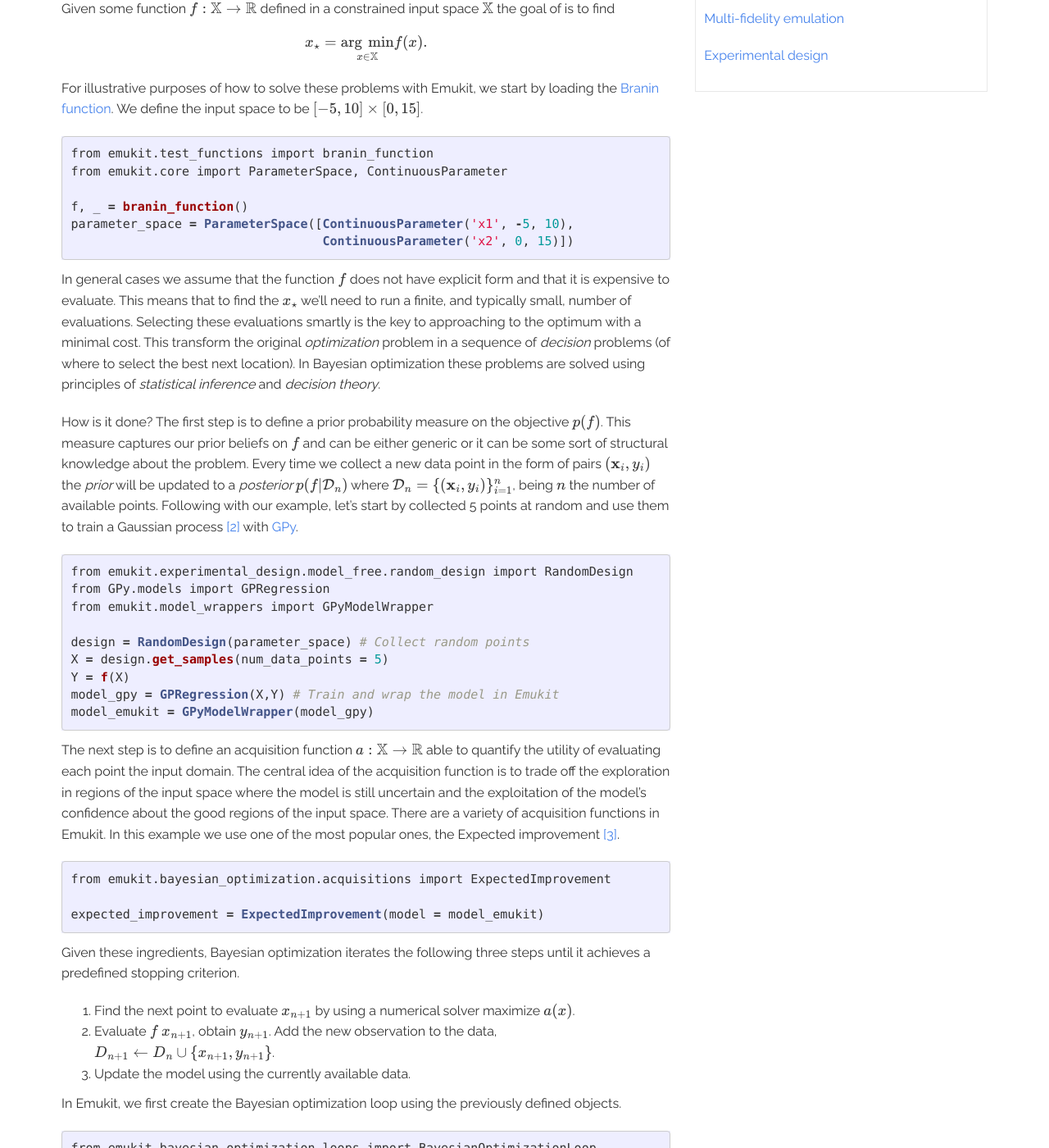
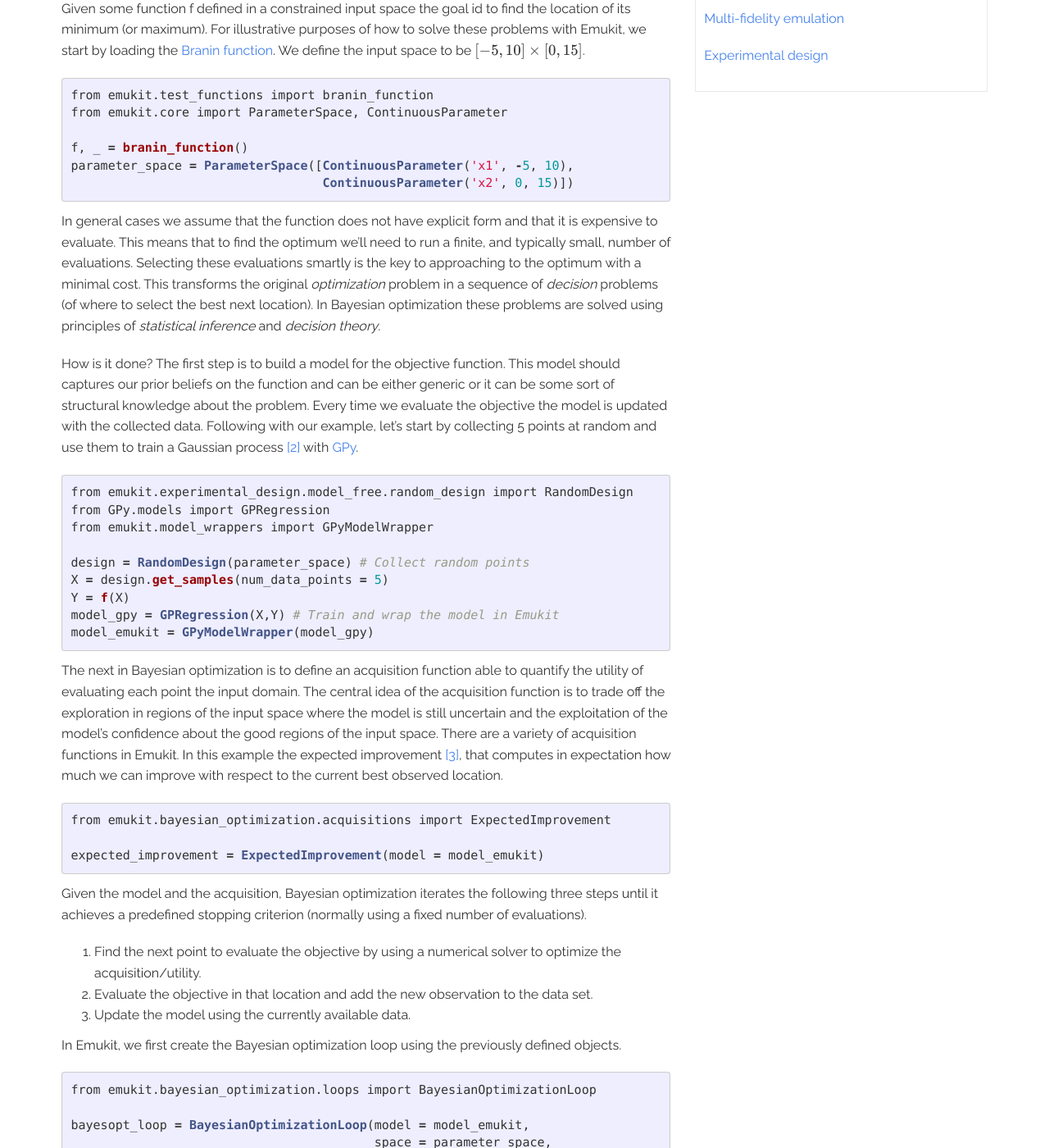
Before and after one commit to EmuKit/emukit, a Jekyll site: the page built from _posts/2016-06-12-bayesian-optimization.markdown, in a window 1280 px wide and 1400 px high, scrolled down 491 px. Shown: the whole window at 82% size. Built offline with Jekyll 4.4.1, drawn with Linux system fonts in a browser that asks for light colours; formulas are drawn with MathJax 3; some of the changed text lies outside the part shown.

Commit message:
incorporating feedback and adding image for multifidelity card

````diff
--- a/_posts/2016-06-12-bayesian-optimization.markdown
+++ b/_posts/2016-06-12-bayesian-optimization.markdown
@@ -12,16 +12,12 @@ expensive to evaluate.
 
 Bayesian optimization (see [[1]](#references-on-bayesian-optimization) for a review) focuses on global optimization problems
 where the objective is not directly accessible. This can be the case when evaluating the objective comes with a very high
-cost, *e. g.* training a large neural network in a large dataset, or because it is embodied in some physical process, *e. g.* optimizing a synthetic gene
+cost, *e.g.* training a large neural network in a large dataset, or because it is embodied in some physical process, *e. g.* optimizing a synthetic gene
 to over produce a protein in a cell. Other examples are problems in robotics, inference with intractable likelihoods,
 compilers optimization, etc.
 
-Given some function $$f: \mathbb{X} \rightarrow \mathbb{R}$$ defined in a constrained input space $$\mathbb{X}$$ the goal of
-is to find
-
-$$ x_{\star} =  \operatorname*{arg\:min}_{x \in \mathbb{X}} f(x). $$
-
-For illustrative purposes of how to solve these problems with Emukit, we start by loading the [Branin function](https://www.sfu.ca/~ssurjano/branin.html). We define the input space to be $$[-5,10]\times [0,15]$$.
+Given some function f defined in a constrained input space the goal id to find the location of its minimum (or maximum). For illustrative purposes of how to solve
+these problems with Emukit, we start by loading the [Branin function](https://www.sfu.ca/~ssurjano/branin.html). We define the input space to be $$[-5,10]\times [0,15]$$.
 
 ```python
 from emukit.test_functions import branin_function
@@ -32,17 +28,16 @@ parameter_space = ParameterSpace([ContinuousParameter('x1', -5, 10),
                                   ContinuousParameter('x2', 0, 15)])
 ```
 
-In general cases we assume that the function $$f$$ does not have explicit form and that it is expensive to evaluate. This means that to find the $$x_{\star}$$
+In general cases we assume that the function does not have explicit form and that it is expensive to evaluate. This means that to find the optimum
 we'll need to run a finite, and typically small, number of evaluations. Selecting these evaluations smartly is the key to approaching
-to the optimum with a minimal cost. This transform the original *optimization* problem in a
+to the optimum with a minimal cost. This transforms the original *optimization* problem in a
 sequence of *decision* problems (of where to select the best next location). In Bayesian optimization these problems
 are solved using principles of *statistical inference* and *decision theory*.
 
-How is it done? The first step is to define a prior probability measure on the objective $$p(f)$$. This measure
-captures our prior beliefs on $$f$$ and can be either generic or it can be some sort of structural knowledge about the problem.
-Every time we collect a new data point in the form of pairs $$(\textbf{x}_i,y_i)$$ the *prior*
-will be updated to a *posterior* $$p(f|\mathcal{D}_n)$$ where $$\mathcal{D}_n = \{(\textbf{x}_i, y_i)\}_{i=1}^n$$, being $$n$$ the number of available points. Following with our example, let's
-start by collected 5 points at random and use them to train a Gaussian process [[2]](#references-on-bayesian-optimization) with [GPy](https://github.com/SheffieldML/GPy).
+How is it done? The first step is to build a model for the objective function. This model should
+captures our prior beliefs on the function and can be either generic or it can be some sort of structural knowledge about the problem.
+Every time we evaluate the objective the model is updated with the collected data. Following with our example, let's
+start by collecting 5 points at random and use them to train a Gaussian process [[2]](#references-on-bayesian-optimization) with [GPy](https://github.com/SheffieldML/GPy).
 
 ```python
 from emukit.experimental_design.model_free.random_design import RandomDesign
@@ -56,11 +51,12 @@ model_gpy = GPRegression(X,Y) # Train and wrap the model in Emukit
 model_emukit = GPyModelWrapper(model_gpy)
 ```
 
-The next step is to define an acquisition function $$a: \mathbb{X} \rightarrow \mathbb{R}$$ able to
+The next in Bayesian optimization is to define an acquisition function able to
 quantify the utility of evaluating each point the input domain. The central idea of the acquisition function is to trade
 off the exploration in regions of the input space where the model is still uncertain and the exploitation of
 the model's confidence about the good regions of the input space. There are a variety of acquisition functions in Emukit. In this
-example we use one of the most popular ones, the Expected improvement [[3]](#references-on-bayesian-optimization).
+example the expected improvement [[3]](#references-on-bayesian-optimization), that computes in expectation how much we can improve with
+respect to the current best observed location.
 
 ```python
 from emukit.bayesian_optimization.acquisitions import ExpectedImprovement
@@ -68,10 +64,11 @@ from emukit.bayesian_optimization.acquisitions import ExpectedImprovement
 expected_improvement = ExpectedImprovement(model = model_emukit)
 ```
 
-Given these ingredients, Bayesian optimization iterates the following three steps until it achieves a predefined stopping criterion.
+Given the model and the acquisition, Bayesian optimization iterates the following three steps until it achieves a predefined stopping criterion
+(normally using a fixed number of evaluations).
 
-1. Find the next point to evaluate $$x_{n+1}$$ by using a numerical solver maximize $$a(x)$$.
-2. Evaluate $$f$$ $$x_{n+1}$$, obtain $$y_{n+1}$$. Add the new observation to the data, $$D_{n+1} \leftarrow D_{n} \cup \{x_{n+1}, y_{n+1}\}$$.
+1. Find the next point to evaluate the objective by using a numerical solver to optimize the acquisition/utility.
+2. Evaluate the objective in that location and add the new observation to the data set.
 3. Update the model using the currently available data.
 
 In Emukit, we first create the Bayesian optimization loop using the previously defined objects.
@@ -93,11 +90,12 @@ from emukit.core.loop import FixedIterationsStoppingCondition
 stopping_condition = FixedIterationsStoppingCondition(i_max = 20)
 bayesopt_loop.run_loop(f, stopping_condition)
 ```
-And that's it! You can check the obtained the result looking into the state of the loop. Note that you can use other models, including those with multiple outputs,
-and acquisitions of your own in this loop.
+And that's it! You can check the obtained the result looking into the state of the loop. Note that you can use other models and acquisitions of your own in this loop.
+
+Check our list of [notebooks]() if you want to learn more about how to do Bayesian optimization other methods with Emukit. You can also check the Emukit [documentation]().
 
 We’re always open to contributions! Please read our [contribution guidelines](CONTRIBUTING.md) for more information. We are particularly interested in contributions
-regarding translations and tutorials.
+regarding examples and tutorials.
 
 #### References on Bayesian optimization
 
````
Also changed, not shown: images/multi-fidelity.png (added), 1 other file.
